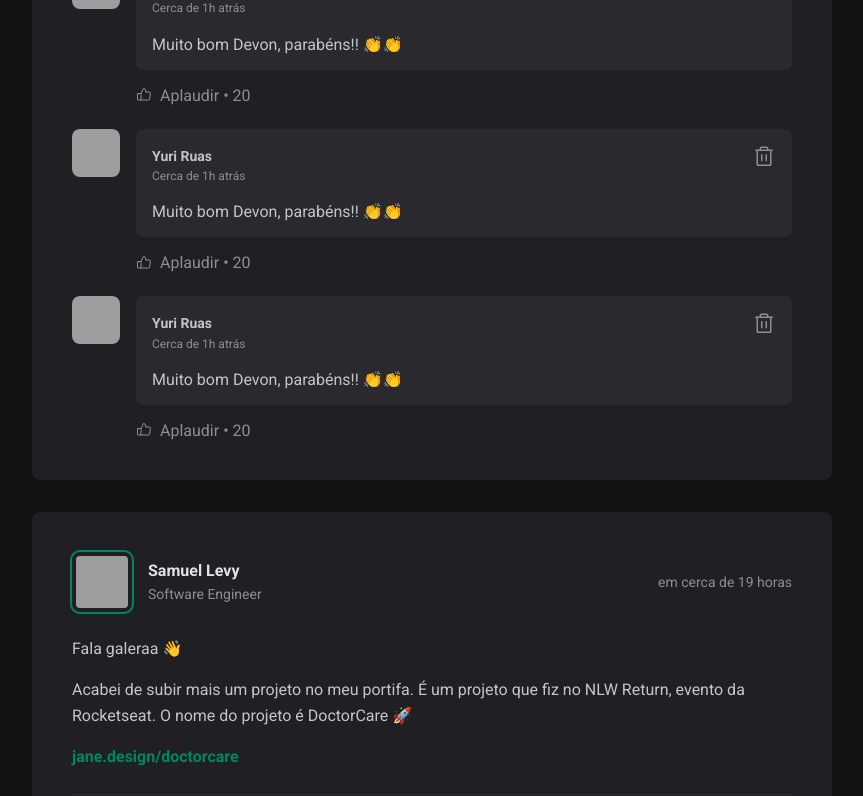
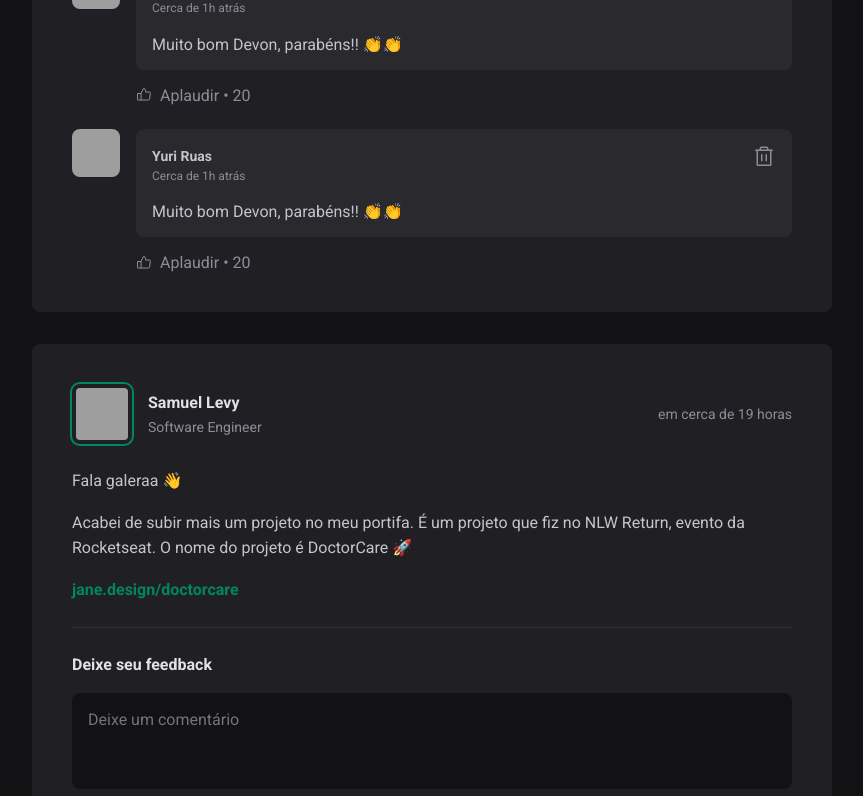
Before and after one commit to ysdor/fundamentos-reactjs, a React (Vite) app: page / in a window 1280 px wide. Shown: the part 624-1420 px from the top of the page, without its empty margins (352-1215 px from the left). Built offline with nearby package versions, Linux system fonts and the light colour scheme; grey boxes are pictures that could not be loaded.

Commit message:
os motores do react - estado (useState)

```diff
--- a/src/components/Post.jsx
+++ b/src/components/Post.jsx
@@ -1,3 +1,4 @@
+import { useState } from 'react'
 import { format, formatDistanceToNow } from 'date-fns'
 import ptBR from 'date-fns/locale/pt-BR'
 
@@ -7,6 +8,8 @@ import { Comment } from './Comment'
 import styles from './Post.module.css'
 
 export function Post({ author, content, publishedAt }) {
+  const [comments, setComments] = useState([1, 2])
+
   const publishedDateFormatted = format(publishedAt, "d 'de' LLLL 'às' HH:mm'h'", {
     locale: ptBR
   })
@@ -15,6 +18,12 @@ export function Post({ author, content, publishedAt }) {
     locale: ptBR,
     addSuffix: true
   })
+
+  function handleCreateNewComment() {
+    event.preventDefault()
+
+    setComments([...comments, comments.length + 1])
+  }
 
   return (
     <article className={styles.post}>
@@ -43,7 +52,7 @@ export function Post({ author, content, publishedAt }) {
         })}
       </div>
 
-      <form className={styles.commentForm}>
+      <form onSubmit={handleCreateNewComment} className={styles.commentForm}>
         <strong>Deixe seu feedback</strong>
 
         <textarea
@@ -56,9 +65,9 @@ export function Post({ author, content, publishedAt }) {
       </form>
 
       <div className={styles.commentList}>
-        <Comment />
-        <Comment />
-        <Comment />
+        {comments.map(comment => {
+          return <Comment />
+        })}
       </div>
     </article>
   )
```
